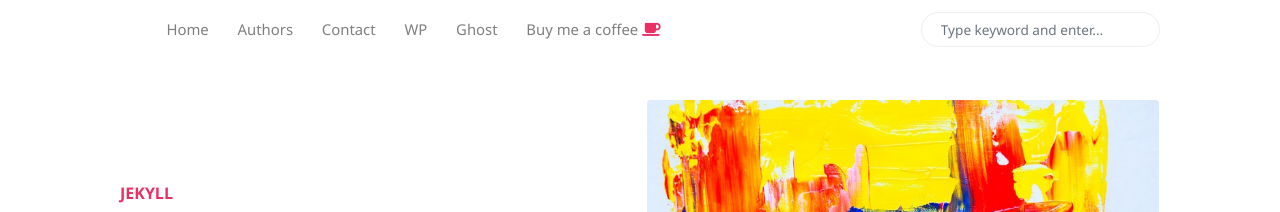
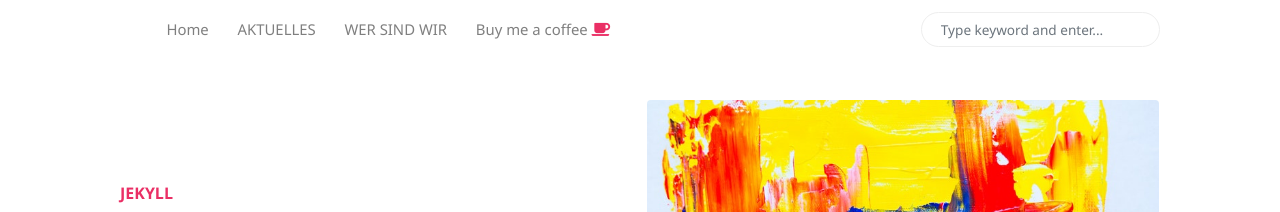
Before and after one commit to Thomas-Hospital-e-V/Thomas-Hospital-e-V.github.io, a Jekyll site: the page built from _posts/2019-02-04-welcome-to-jekyll.markdown, in a window 1280 px wide. Shown: the top 212 px of the page. Built offline with Jekyll 4.4.1, drawn with Linux system fonts in a browser that asks for light colours; nearby versions of some CDN libraries; comment, search, counter and statistics services are not loaded.

Commit message:
Update menu-header.html

```diff
--- a/_includes/menu-header.html
+++ b/_includes/menu-header.html
@@ -4,16 +4,10 @@
 <a class="nav-link" href="{{site.baseurl}}/index.html">Home</a>
 </li>
 <li class="nav-item">
-<a class="nav-link" href="{{site.baseurl}}/authors-list.html">Authors</a>
+<a class="nav-link" href="{{site.baseurl}}/authors-list.html">AKTUELLES</a>
 </li>
 <li class="nav-item">
-<a class="nav-link" href="{{site.baseurl}}/contact.html">Contact</a>
-</li>
-<li class="nav-item">
-<a target="_blank" class="nav-link" href="https://www.wowthemes.net/themes/mundana-wordpress/">WP</a>
-</li>
-<li class="nav-item">
-<a target="_blank" class="nav-link" href="https://www.wowthemes.net/themes/mundana-ghost/">Ghost</a>
+<a class="nav-link" href="{{site.baseurl}}/contact.html">WER SIND WIR</a>
 </li>
 <li class="nav-item">
 <a target="_blank" class="nav-link" href="https://www.wowthemes.net/donate/">Buy me a coffee <i class="fa fa-coffee text-danger"></i></a>
```
